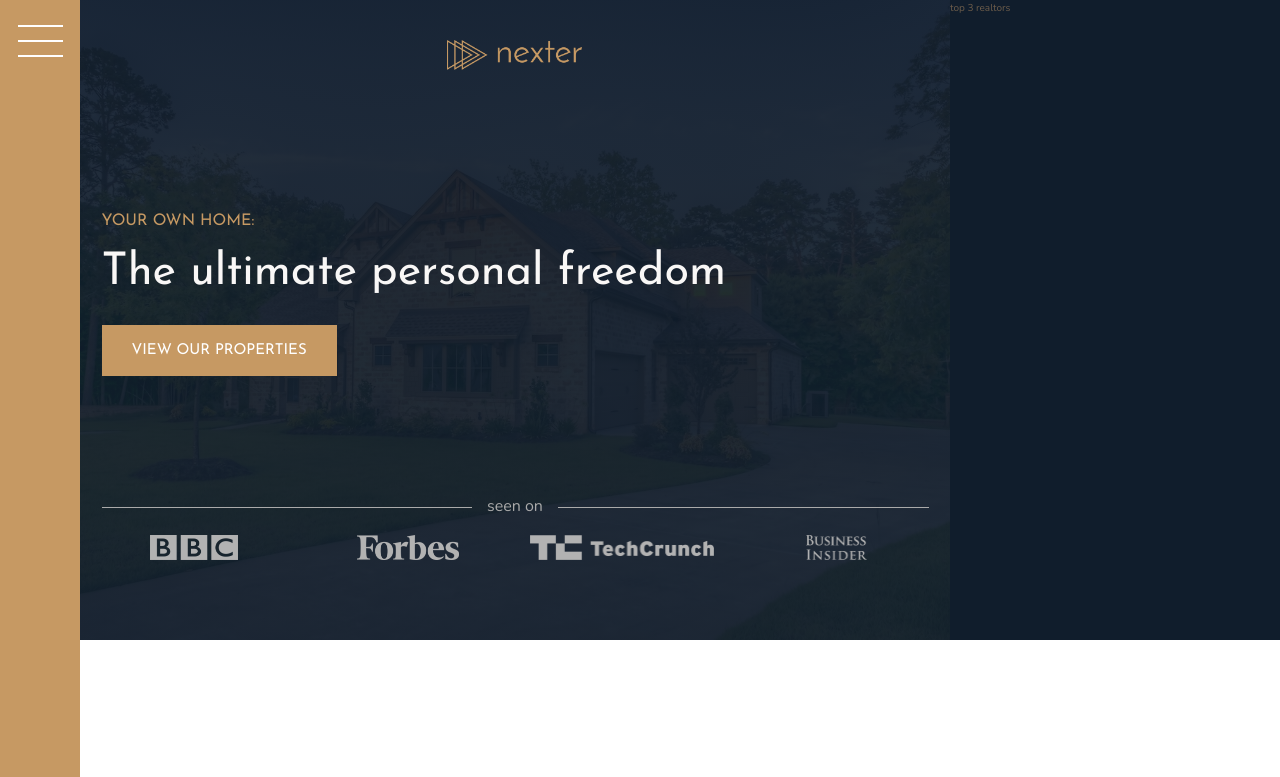
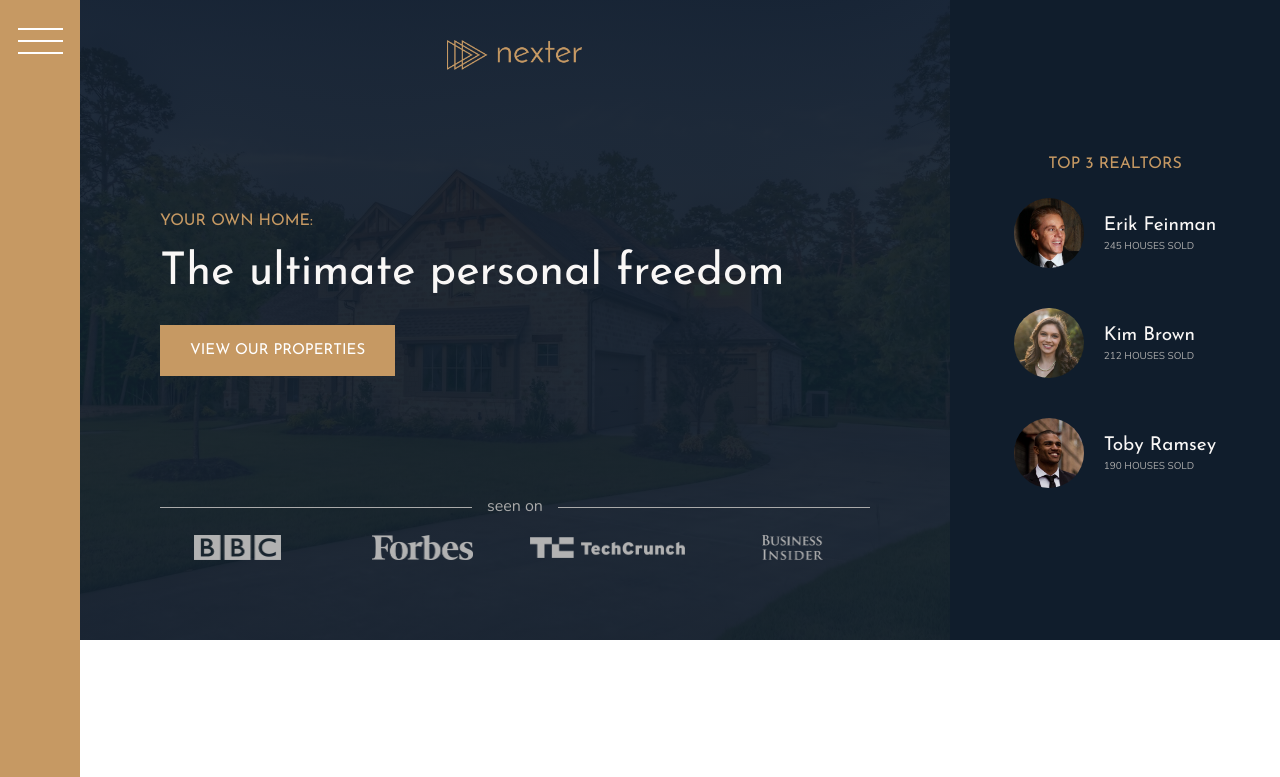
Before and after one commit to MohammadNomankhan/nexter, a website: page index.html in a window 1280 px wide. Shown: the top 777 px of the page. Drawn offline with nearby package versions, Linux system fonts and the light colour scheme.

Commit message:
couple of updates in project

```diff
--- a/index.html
+++ b/index.html
@@ -29,7 +29,28 @@
                 <img src="img/logo-bi.png" alt="seen on logo 4">
             </div>
         </header>
-        <div class="realtors">top 3 realtors</div>
+        <div class="realtors">
+            <h3 class="heading-3">Top 3 realtors</h3>
+            <div class="realtors__list">
+                <img src="img/realtor-1.jpeg" alt="Realtor 1" class="realtors__img">
+                <div class="realtors__details">
+                    <h4 class="heading-4 heading-4--light">Erik Feinman</h4>
+                    <p class="realtors__sold">245 houses sold</p>
+                </div>
+
+                <img src="img/realtor-2.jpeg" alt="Realtor 2" class="realtors__img">
+                <div class="realtors__details">
+                    <h4 class="heading-4 heading-4--light">Kim Brown</h4>
+                    <p class="realtors__sold">212 houses sold</p>
+                </div>
+
+                <img src="img/realtor-3.jpeg" alt="Realtor 3" class="realtors__img">
+                <div class="realtors__details">
+                    <h4 class="heading-4 heading-4--light">Toby Ramsey</h4>
+                    <p class="realtors__sold">190 houses sold</p>
+                </div>
+            </div>
+        </div>
         <section class="features">
             <div class="feature">
                 <svg class="feature__icon">
--- a/sass/_base.scss
+++ b/sass/_base.scss
@@ -15,6 +15,11 @@ $font-primary: 'Nunito', sans-serif;
 $font-display: 'Josefin Sans', sans-serif;
 
 
+// RESPONSIVE BREAKPOINTS
+$bp-largest: 75em;
+$bp-large: 62.5em;
+$bp-medium: 50em;
+
 *,
 *::before,
 *::after{
@@ -26,6 +31,10 @@ $font-display: 'Josefin Sans', sans-serif;
 html {
 	box-sizing: border-box;
 	font-size: 62.5%;
+
+	@media only screen and (max-width: $bp-largest){
+		font-size: 50%;
+	}
 }
 
 body {
@@ -33,6 +42,7 @@ body {
 	font-weight: 300;
 	line-height: 1.6;
 	color: $color-grey-dark-2;
+
 }
 
 
@@ -40,4 +50,15 @@ body {
     display: grid;
     grid-template-rows: 80vh min-content 40vw repeat(3, min-content);
     grid-template-columns: [sidebar-start] 8rem [sidebar-end full-start] minmax(6rem, 1fr) [center-start] repeat(8, [col-start] minmax(min-content, 14rem) [col-end]) [center-end] minmax(6rem, 1fr) [full-end];
+
+	@media only screen and (max-width: $bp-large) {
+	    grid-template-rows: 6rem 80vh min-content 40vw repeat(3, min-content);
+	    grid-template-columns: [full-start] minmax(6rem, 1fr) [center-start] repeat(8, [col-start] minmax(min-content, 14rem) [col-end]) [center-end] minmax(6rem, 1fr) [full-end];
+	}
+
+	@media only screen and (max-width: $bp-medium) {
+	    grid-template-rows: 6rem calc(100vh - 6rem) min-content min-content 40vw repeat(3, min-content);
+	    // grid-template-rows: 6rem 95vh min-content min-content 40vw repeat(3, min-content);
+
+	}
 }
--- a/sass/_header.scss
+++ b/sass/_header.scss
@@ -7,10 +7,14 @@
 	padding-top: 4rem;
 
 	display: grid;
-	grid-template-rows: 1fr min-content 6rem 1fr;
-	grid-template-columns: max-content;
+	grid-template-rows: 1fr min-content minmax(min-content, 6rem) 1fr;
+	grid-template-columns: minmax(min-content,max-content);
 	justify-content: center;
 	row-gap: 1.5rem;
+
+	@media only screen and (max-width: $bp-medium) {
+		grid-column: full-start/full-end;
+	}
 
 	&__logo {
 		height: 3rem;
@@ -51,9 +55,11 @@
 		grid-template-columns: repeat(4, 1fr);
 		column-gap: 3rem;
 		justify-items: center;
+		align-items: center;
 
 		img {
-			height: 2.5rem;
+			max-height: 2.5rem;
+			max-width: 100%;
 			filter: brightness(70%);
 		}
 
--- a/sass/_homes.scss
+++ b/sass/_homes.scss
@@ -60,7 +60,9 @@
 	&__price {
 		display: flex;
 		gap: 1rem;
+		margin-left: 2rem;
 		align-items: center;
+		justify-items: center;
 		font-size: 1.5rem;
 		svg {
 			fill: $color-primary;
--- a/sass/_realtors.scss
+++ b/sass/_realtors.scss
@@ -1,4 +1,49 @@
 .realtors {
 	background-color: $color-secondary;
 	grid-column: col-start 7/full-end;
+	display: grid;
+	justify-content: center;
+	align-content: center;
+	justify-items: center;
+	row-gap: 2rem;
+
+	@media only screen and (max-width: $bp-medium) {
+		grid-column: full-start /full-end;
+		// grid-row: 3/4;
+		padding: 3rem;
+	}
+
+
+	&__img{
+		height: 7rem;
+		border-radius: 50%;
+		display: block;
+	}
+
+	&__list{
+		display: grid;
+		grid-template-columns: min-content max-content;
+		column-gap: 2rem;
+		row-gap: 5vh;
+		align-items: center;
+
+		@media only screen and (max-width: $bp-medium) {
+			grid-template-columns: repeat(3, min-content max-content);
+		}
+	}
+
+	&__details{
+		@media only screen and (max-width: $bp-medium) {
+			margin-left: -1rem;
+		}
+
+
+	}
+
+	&__sold{
+		text-transform: uppercase;
+		color: $color-grey-light-2;
+		margin-top: -3px;
+	}
+
 }
--- a/sass/_sidebar.scss
+++ b/sass/_sidebar.scss
@@ -5,6 +5,14 @@
 	grid-row: 1/-1;
 	display: flex;
 	justify-content: center;
+
+	@media only screen and (max-width: $bp-large) {
+		grid-column: 1 / -1;
+		grid-row: 1/2;
+		display: flex;
+		justify-content: flex-end;
+		align-items: center;
+	}
 }
 
 
@@ -30,11 +38,16 @@
 	}
 
 	&::before {
-		transform: translateY(-1.5rem);
+		transform: translateY(-1.2rem);
 	}
 
 	&::after {
-		transform: translateY(1.3rem);
+		transform: translateY(1rem);
+	}
+
+	@media only screen and (max-width: $bp-large) {
+		margin-top: 0;
+		margin-right: 3rem;
 	}
 
 }
--- a/sass/_typography.scss
+++ b/sass/_typography.scss
@@ -39,6 +39,8 @@
 		color: $color-grey-dark-1;
 	}
 
+
+
 }
 
 .heading-4{
@@ -47,6 +49,10 @@
 
 	&--dark {
 		color: $color-grey-dark-1;
+	}
+
+	&--light {
+		color: $color-grey-light-1;
 	}
 
 }
```
Also changed, not shown: css/style.css.
